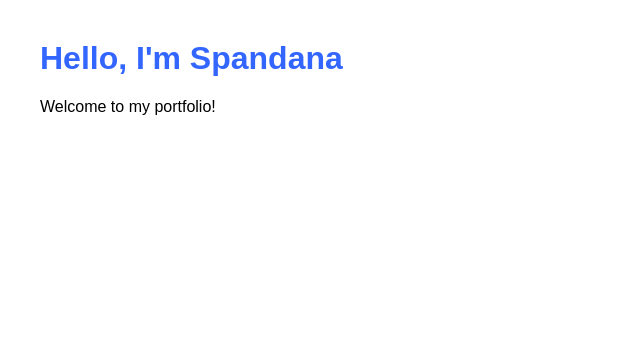
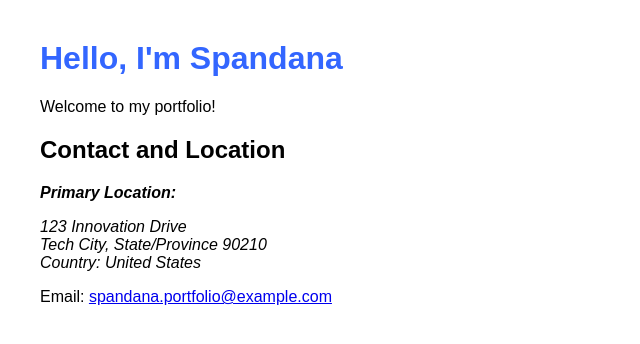
Before and after one commit to spandanapanjam/portfolio, a plain HTML site: page index.html in a window 1280 px wide. Shown: the whole page, without its empty margins (0-640 px from the left). Drawn offline with Linux system fonts and the light colour scheme.

Commit message:
change of adress

```diff
--- a/index.html
+++ b/index.html
@@ -8,5 +8,20 @@
 <body>
     <h1>Hello, I'm Spandana</h1>
     <p>Welcome to my portfolio!</p>
+<!-- NEW CONTENT: Address Section -->
+    <section>
+        <h2>Contact and Location</h2>
+        <address>
+            <p><strong>Primary Location:</strong></p>
+            <!-- IMPORTANT: Replace this placeholder address with your actual information -->
+            123 Innovation Drive<br>
+            Tech City, State/Province 90210<br>
+            Country: United States
+        </address>
+
+        <p>Email: <a href="mailto:spandana.portfolio@example.com">spandana.portfolio@example.com</a></p>
+    </section>
+    <!-- END NEW CONTENT -->
+
 </body>
 </html>
```
